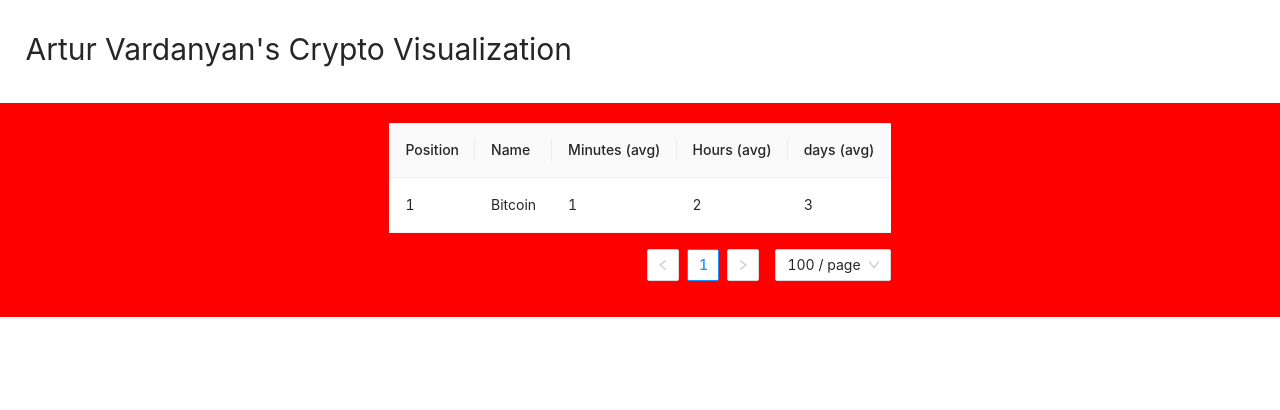
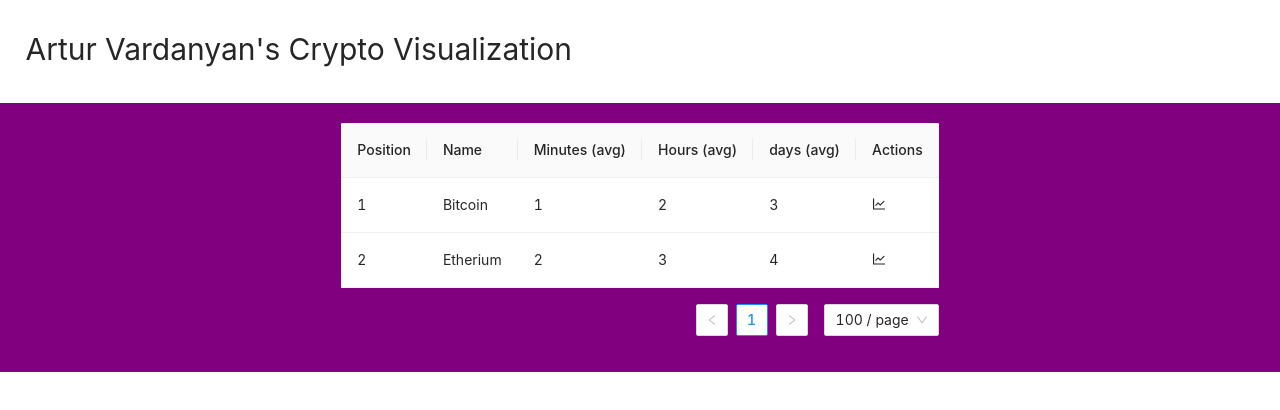
Before and after one commit to developart16/ftt-f, a React (Create React App) app: page / in a window 1280 px wide. Shown: the top 410 px of the page. Built offline with nearby package versions, Linux system fonts and the light colour scheme.

Commit message:
first Stage

```diff
--- a/package.json
+++ b/package.json
@@ -3,6 +3,7 @@
   "version": "0.1.0",
   "private": true,
   "dependencies": {
+    "@ant-design/icons": "^4.7.0",
     "@testing-library/jest-dom": "^5.14.1",
     "@testing-library/react": "^11.2.7",
     "@testing-library/user-event": "^12.8.3",
--- a/src/components/Main.jsx
+++ b/src/components/Main.jsx
@@ -1,16 +1,41 @@
-import {Table} from 'antd'
+import { LineChartOutlined } from "@ant-design/icons";
+import { Table } from 'antd';
 
 export default function Main(){
 
-    const dataExample = [{
+
+    const Header = ()=> (
+        <div className="cnt-2 bgc-theme">
+            <p className="fnt-3">Artur Vardanyan's Crypto Visualization</p>
+        </div>
+    )
+
+
+    const Content = ()=> {
+
+        const ExtraInfo = () => (<></>)
+
+
+        const dataExample = [
+            {
                 _idx:1,
                 name:"Bitcoin",
                 averages: {
-            minute:1,
-            hour:2,
-            day:3
+                    minute: 1,
+                    hour: 2,
+                    day: 3
                 }
-    }]
+            },
+            {
+                _idx:2,
+                name:"Etherium",
+                averages: {
+                    minute: 2,
+                    hour: 3,
+                    day: 4
+                }
+            },
+        ]
 
         const columns = [
             {
@@ -41,17 +66,25 @@ export default function Main(){
                 dataIndex:'averages',
                 render: (averages)=> <span className="fnt-center">{averages.day}</span>
             },
+            {
+                key:'actions',
+                title:'Actions',
+                render: ( _data ) => {
+                    return <LineChartOutlined onClick={ ()=>{
+                            console.log( "_data", `(${typeof _data}): `, _data);
+                        }}
+                    />
+                }
+            },
+
         ]
 
+
         return (
-        <div className="body bgc-theme">
-            <div className="cnt-2 bgc-theme">
-                <p className="fnt-3">Artur Vardanyan's Crypto Visualization</p>
-            </div>
-
-            <div className="padding-2 bgc-red flex-row-center flex-col-center">
-                <div>
+            <div className="padding-2 bgc-purple flex-row-center flex-col-center">
+                <ExtraInfo/>
                 <Table
+                    rowKey={ each => each.name}
                     className="fnt-center"
                     columns={ columns }
                     dataSource={dataExample}
@@ -64,7 +97,15 @@ export default function Main(){
                     }}
                 />
             </div>
-            </div>
+        )
+    }
+
+    return (
+        <div className="body bgc-theme">
+
+            <Header/>
+            <Content/>
+
         </div>
     )
 
--- a/src/styles/global.scss
+++ b/src/styles/global.scss
@@ -79,6 +79,9 @@
 .clr-blue{
     color: blue;
 }
+.clr-purple{
+    color: purple;
+}
 .clr-grey{
     color: grey;
 }
@@ -100,6 +103,9 @@
 .bgc-blue{
     background-color: blue;
 }
+.bgc-purple{
+    background-color: purple;
+}
 .bgc-grey{
     background-color: grey;
 }
```
Lines whose indentation alone changed are shown as unchanged.
